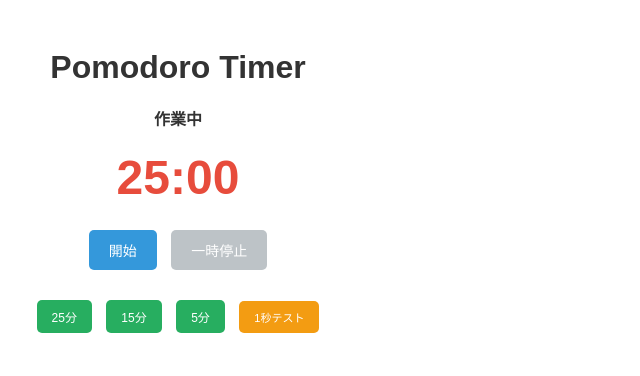
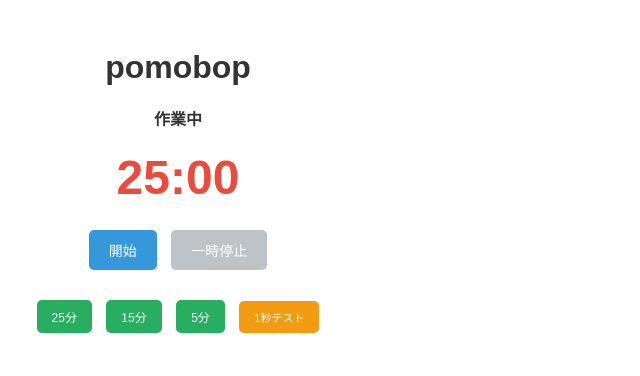
Before and after one commit to shimobayashi/pomobop, a website with bundled scripts: page popup.html in a window 1280 px wide. Shown: the whole page, without its empty margins (0-640 px from the left). Built offline with nearby package versions, Linux system fonts and the light colour scheme; some packages are replaced by stand-ins of ours; no server answers.

Commit message:
固有名にリネームした

```diff
--- a/popup.html
+++ b/popup.html
@@ -89,7 +89,7 @@
   </style>
 </head>
 <body>
-  <h1>Pomodoro Timer</h1>
+  <h1>pomobop</h1>
 
   <div class="session-info">
     <div id="sessionType">作業中</div>
```
Also changed, not shown: manifest.json.
